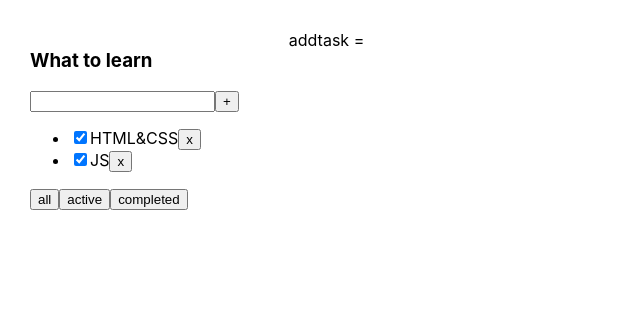
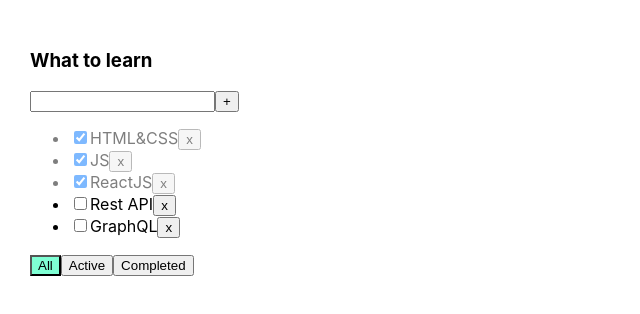
Before and after one commit to RuslanZhavoronkov/1-todolist, a React (Create React App) app: page / in a window 1280 px wide. Shown: the top 314 px of the page, without its empty margins (0-640 px from the left). Built offline with nearby package versions, Linux system fonts and the light colour scheme.

Commit message:
Todolist_Lesson_4

```diff
--- a/src/App.tsx
+++ b/src/App.tsx
@@ -1,23 +1,29 @@
 import React, {useState} from 'react';
-import { v1 } from 'uuid';
 import './App.css';
 import {Todolist} from './Todolist';
+import {v1} from 'uuid';
 
 export type FilterValuesType = "all" | "active" | "completed";
 
 function App() {
 
     let [tasks, setTasks] = useState([
-        { id: v1(), title: "ReactJS", isDone: false },
-        { id: v1(), title: "HTML&CSS", isDone: true },
-        { id: v1(), title: "JS", isDone: true },
-        { id: v1(), title: "Rest API", isDone: false },
-        { id: v1(), title: "GraphQL", isDone: false },
+        {id: v1(), title: "HTML&CSS", isDone: true},
+        {id: v1(), title: "JS", isDone: true},
+        {id: v1(), title: "ReactJS", isDone: true},
+        {id: v1(), title: "Rest API", isDone: false},
+        {id: v1(), title: "GraphQL", isDone: false},
     ]);
 
     function removeTask(id: string) {
-        let filteredTasks = tasks.filter(t => t.id !== id);
+        let filteredTasks = tasks.filter(t => t.id != id);
         setTasks(filteredTasks);
+    }
+
+    function addTask(title: string) {
+        let task = {id: v1(), title: title, isDone: false};
+        let newTasks = [task, ...tasks];
+        setTasks(newTasks);
     }
 
     let [filter, setFilter] = useState<FilterValuesType>("all");
@@ -35,18 +41,35 @@ function App() {
         setFilter(value);
     }
 
-const addtask = (newTitle:string) => {
-   const newTask = { id: v1(), title: "GraphQL", isDone: false };
-   setTasks([newTask, ...tasks]);
-}
+    const changeCheckBoxStatus = (taskID: string, newIsDone: boolean) => {
+           setTasks(tasks.map(el=>el.id===taskID ? {...el,isDone:newIsDone} : el))
+    }
+
+    // const changeCheckBoxStatus2 = (taskID: string, taskID2: string, newIsDone: boolean) => {
+    //     setTasks(tasks.map(el=>el.id===taskID ? {...el,isDone:newIsDone} : el))
+    // }
+    // const changeCheckBoxStatus3 = (taskID: string, newIsDone: boolean,taskID222: string,taskID22: string,) => {
+    //     setTasks(tasks.map(el=>el.id===taskID ? {...el,isDone:newIsDone} : el))
+    // }
+
+
+    // const changeCheckBoxStatus = (taskID:string,newIsDone:boolean) => {
+    //     let currentTask=tasks.find(el=>el.id===taskID)
+    //     if(currentTask){
+    //         currentTask.isDone=newIsDone
+    //         setTasks([...tasks])
+    //     }
+    // }
 
     return (
         <div className="App">
             <Todolist title="What to learn"
                       tasks={tasksForTodolist}
                       removeTask={removeTask}
-                      changeFilter={changeFilter} />
-                      addtask = {addtask}
+                      changeFilter={changeFilter}
+                      addTask={addTask}
+                      changeCheckBoxStatus={changeCheckBoxStatus}
+            />
         </div>
     );
 }
--- /dev/null
+++ b/src/Todolist.module.css
@@ -0,0 +1,15 @@
+.error {
+    border: red 3px solid;
+}
+
+.errorMessage {
+    color: red;
+}
+
+.activeFilter{
+    background-color: aquamarine;
+}
+
+.isDone {
+    opacity: 0.5;
+}
--- a/src/Todolist.tsx
+++ b/src/Todolist.tsx
@@ -1,79 +1,93 @@
-import React, { ChangeEvent,KeyboardEvent, useState } from "react";
-import { FilterValuesType } from "./App";
-import { Button } from "./components/Button";
+import React, {ChangeEvent, KeyboardEvent, useState} from 'react';
+import {FilterValuesType} from './App';
+import S from './Todolist.module.css'
+import {CheckBox} from "./components/CheckBox";
 
 type TaskType = {
-  id: string;
-  title: string;
-  isDone: boolean;
-};
+    id: string
+    title: string
+    isDone: boolean
+}
 
 type PropsType = {
-  title: string;
-  tasks: Array<TaskType>;
-  removeTask: (taskId: string) => void;
-  changeFilter: (value: FilterValuesType) => void;
-  addtask: (newTitle: string) => void;
-};
+    title: string
+    tasks: Array<TaskType>
+    removeTask: (taskId: string) => void
+    changeFilter: (value: FilterValuesType) => void
+    addTask: (title: string) => void
+    changeCheckBoxStatus: (taskID: string, isDone: boolean) => void
+}
 
 export function Todolist(props: PropsType) {
-  let [title, setTitle] = useState<string>("");
-  const changeFilterAll = props.changeFilter("all");
-  const changeFilterActive = props.changeFilter("active");
-  const changeFilterComleted = props.changeFilter("completed");
+    const [title, setTitle] = useState("")
+    const [error, setError] = useState<null | string>(null)
+    const [buttonName, setButtonName] = useState('all')
 
-  const tsarChangeFilter = (value: string) => {
-    props.changeFilter("completed");
-  };
-
-  const addTaskHandler = () => {
-    props.addtask(title);
+    const addTask = () => {
+        if (title.trim()) {
+            props.addTask(title.trim());
             setTitle("");
-  };
-
-  const onChangeHandler = (e: ChangeEvent<HTMLInputElement>) => {
-    setTitle(e.currentTarget.value);
+        } else {
+            setError('Title is REQUIRED!')
         }
 
-  const onKeyDownHandler = (e:KeyboardEvent<HTMLInputElement>) => {
-    if (e.key === "Enter") {
-        addTaskHandler();
+    }
+    const onChangeHandler = (e: ChangeEvent<HTMLInputElement>) => {
+        setError(null)
+        setTitle(e.currentTarget.value)
+    }
+    const onKeyPressHandler = (e: KeyboardEvent<HTMLInputElement>) => {
+        if (e.charCode === 13) {
+            addTask();
         }
     }
 
-  const mappedTask = props.tasks.map((t) => {
-    const removeTaskHandler = () => {
-      props.removeTask(t.id);
-    };
-    return (
-      <li key={t.id}>
-        <input type="checkbox" checked={t.isDone} />
-        <span>{t.title}</span>
-        <button onClick={removeTaskHandler}>x</button>
-      </li>
-    );
-  })
 
-  return (
-    <div>
+    const tsarFoo = (value: FilterValuesType) => {
+        props.changeFilter(value)
+        setButtonName(value)
+    }
+
+    const posrednikFoo = (tiD:string,NewisDone:boolean) => {props.changeCheckBoxStatus(tiD,NewisDone)}
+
+    return <div>
         <h3>{props.title}</h3>
         <div>
-        <input
+            <input className={error ? S.error : ''}
                    value={title}
                    onChange={onChangeHandler}
-          onKeyDown={onKeyDownHandler}
+                   onKeyPress={onKeyPressHandler}
             />
-        <button onClick={addTaskHandler}>+</button>
+            <button onClick={addTask}>+</button>
         </div>
+        {error && <div className={S.errorMessage}>{error}</div>}
         <ul>
-        {mappedTask}
+            {
+                props.tasks.map(t => {
+                    const onClickHandler = () => props.removeTask(t.id)
+                    // const changeCheckBoxStatusHandler = (e: ChangeEvent<HTMLInputElement>) => {
+                    //     props.changeCheckBoxStatus(t.id, e.currentTarget.checked)
+                    // }
+                     // const changeCheckBoxStatusHandler = (e: ChangeEvent<HTMLInputElement>) => {
+                    //     props.changeCheckBoxStatus(t.id, e.currentTarget.checked)
+                    // }
+
+                    return <li key={t.id} className={t.isDone ? S.isDone : ''}>
+                        {/*<input type="checkbox" checked={t.isDone} onChange={changeCheckBoxStatusHandler}/>*/}
+                        <CheckBox isDone={t.isDone} callBack={(newIsDone)=>posrednikFoo(t.id,newIsDone)}/>
+                        <span>{t.title}</span>
+                        <button onClick={onClickHandler}>x</button>
+                    </li>
+                })
+            }
         </ul>
         <div>
-
-        <Button callBack={() => {tsarChangeFilter ("all")}} name={"all"}/>
-        <Button callBack={() => {tsarChangeFilter ("active")}} name={"active"}/>
-        <Button callBack={() => {tsarChangeFilter ("completed")}} name={"completed"}/>
+            <button className={buttonName === 'all' ? S.activeFilter : ''} onClick={() => tsarFoo('all')}>All</button>
+            <button className={buttonName === 'active' ? S.activeFilter : ''} onClick={() => tsarFoo('active')}>Active
+            </button>
+            <button className={buttonName === 'completed' ? S.activeFilter : ''}
+                    onClick={() => tsarFoo('completed')}>Completed
+            </button>
         </div>
     </div>
-  );
 }
--- /dev/null
+++ b/src/components/CheckBox.tsx
@@ -0,0 +1,15 @@
+import React, {ChangeEvent} from 'react';
+
+type PropsType={
+    isDone:boolean
+    callBack:(newIsDone: boolean)=>void
+}
+
+export const CheckBox = (props:PropsType) => {
+    const changeCheckBoxStatusHandler=(e:ChangeEvent<HTMLInputElement>)=>{
+        props.callBack(e.currentTarget.checked)
+    }
+    return (
+        <input type="checkbox" checked={props.isDone} onChange={changeCheckBoxStatusHandler}/>
+    );
+};
```
Also changed, not shown: src/components/Input.tsx (added, +20 -0 lines). Lines whose indentation alone changed are shown as unchanged.
